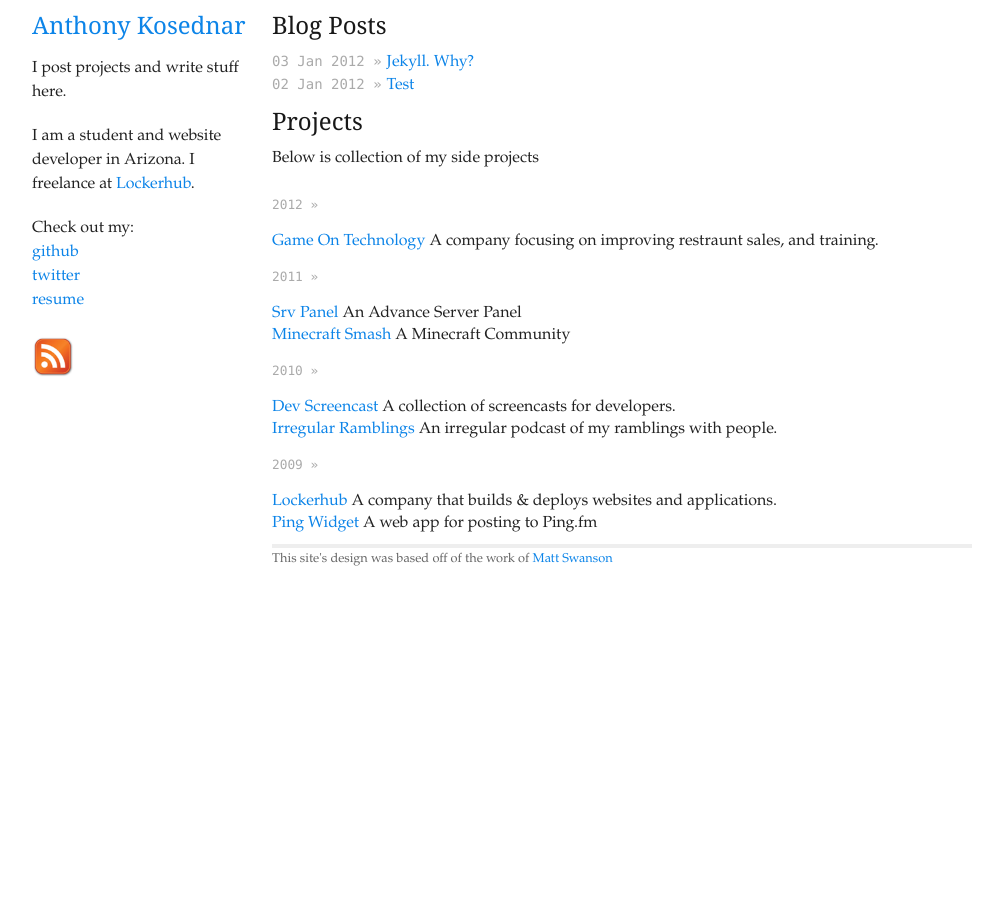
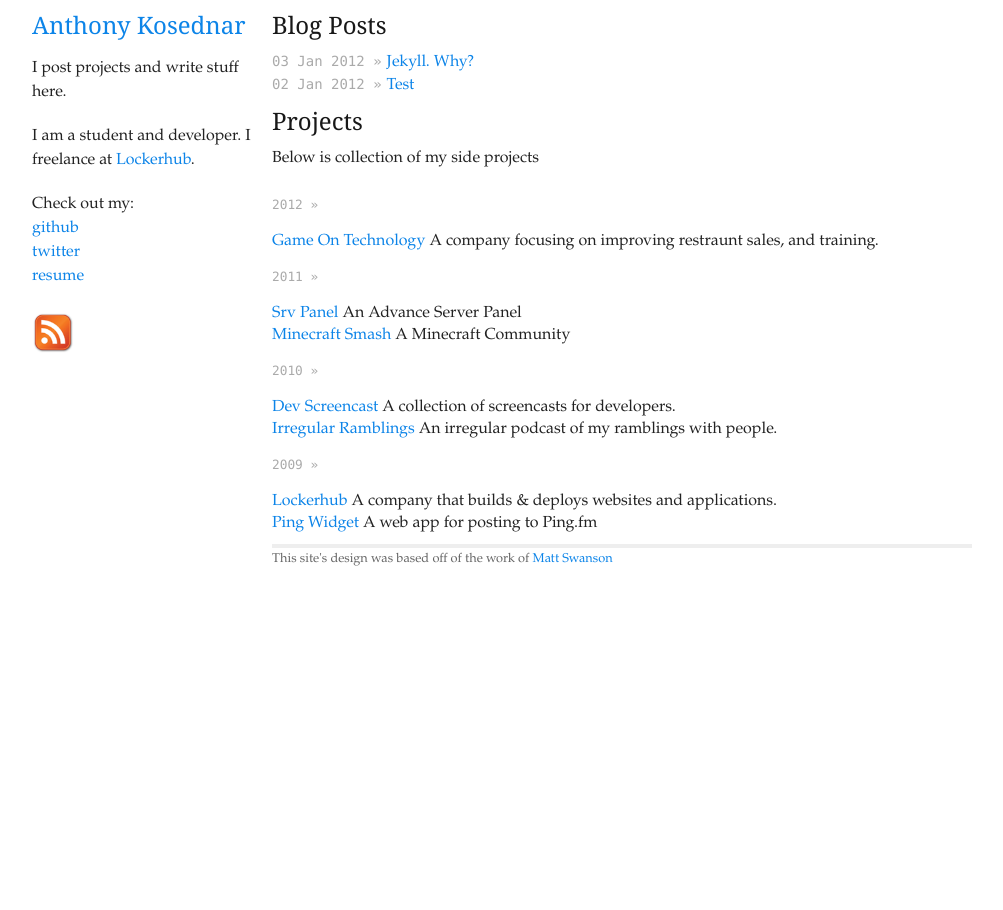
Before and after one commit to akosednar/akosednar.github.com, a Jekyll site: the page built from index.html, in a window 1280 px wide. Shown: the whole page, without its empty margins (138-1141 px from the left). Built offline with Jekyll 4.4.1, drawn with Linux system fonts in a browser that asks for light colours.

Commit message:
updated of description

```diff
--- a/_layouts/default.html
+++ b/_layouts/default.html
@@ -24,7 +24,7 @@
         <ul>
         <p>I post projects and write stuff here.</p>
         <p>
-          I am a student and website developer in Arizona. I freelance at <a href="http://lockerhub.com/">Lockerhub</a>.
+          I am a student and developer. I freelance at <a href="http://lockerhub.com/">Lockerhub</a>.
         </p>
 
         <p>
```
